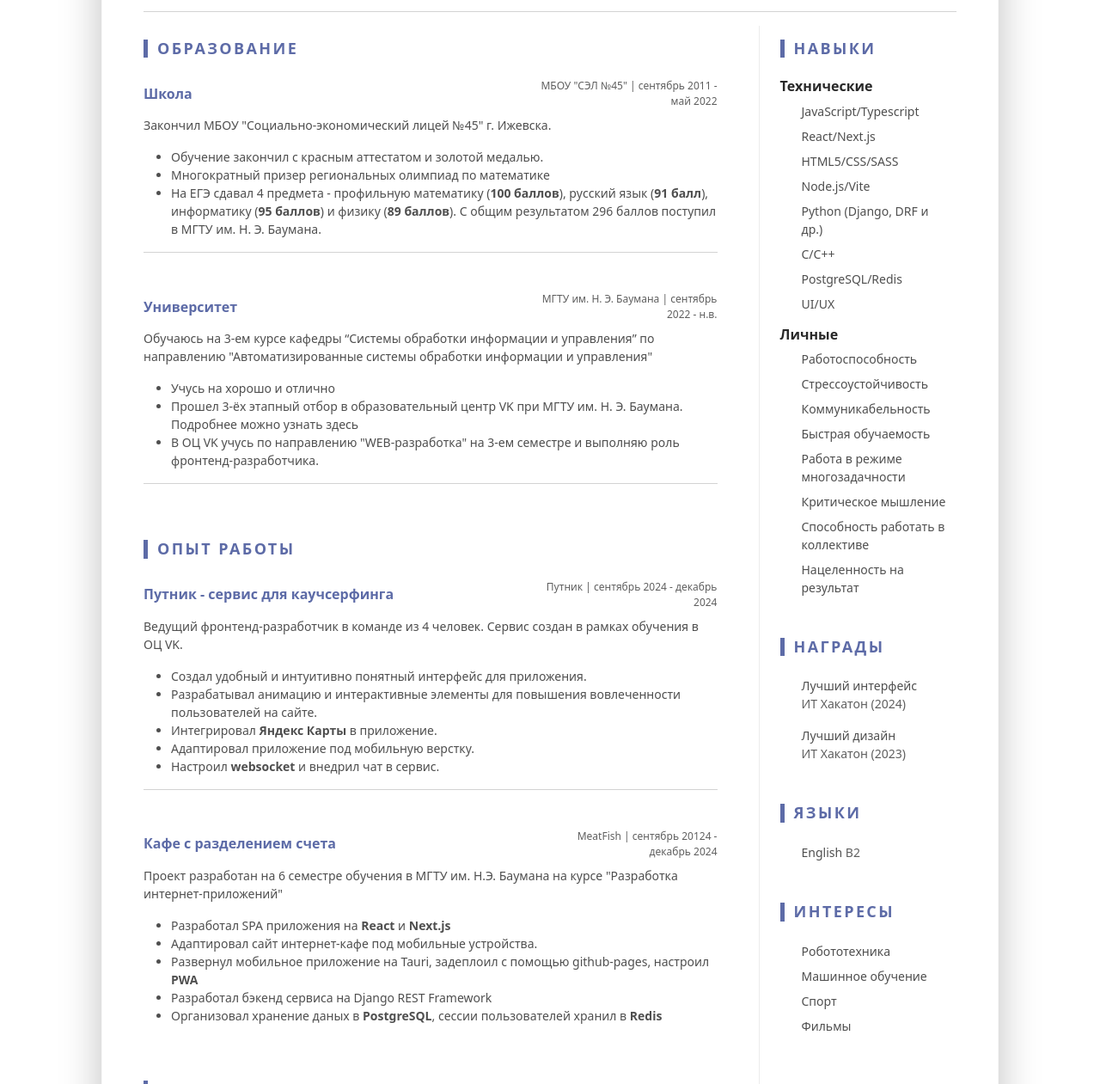
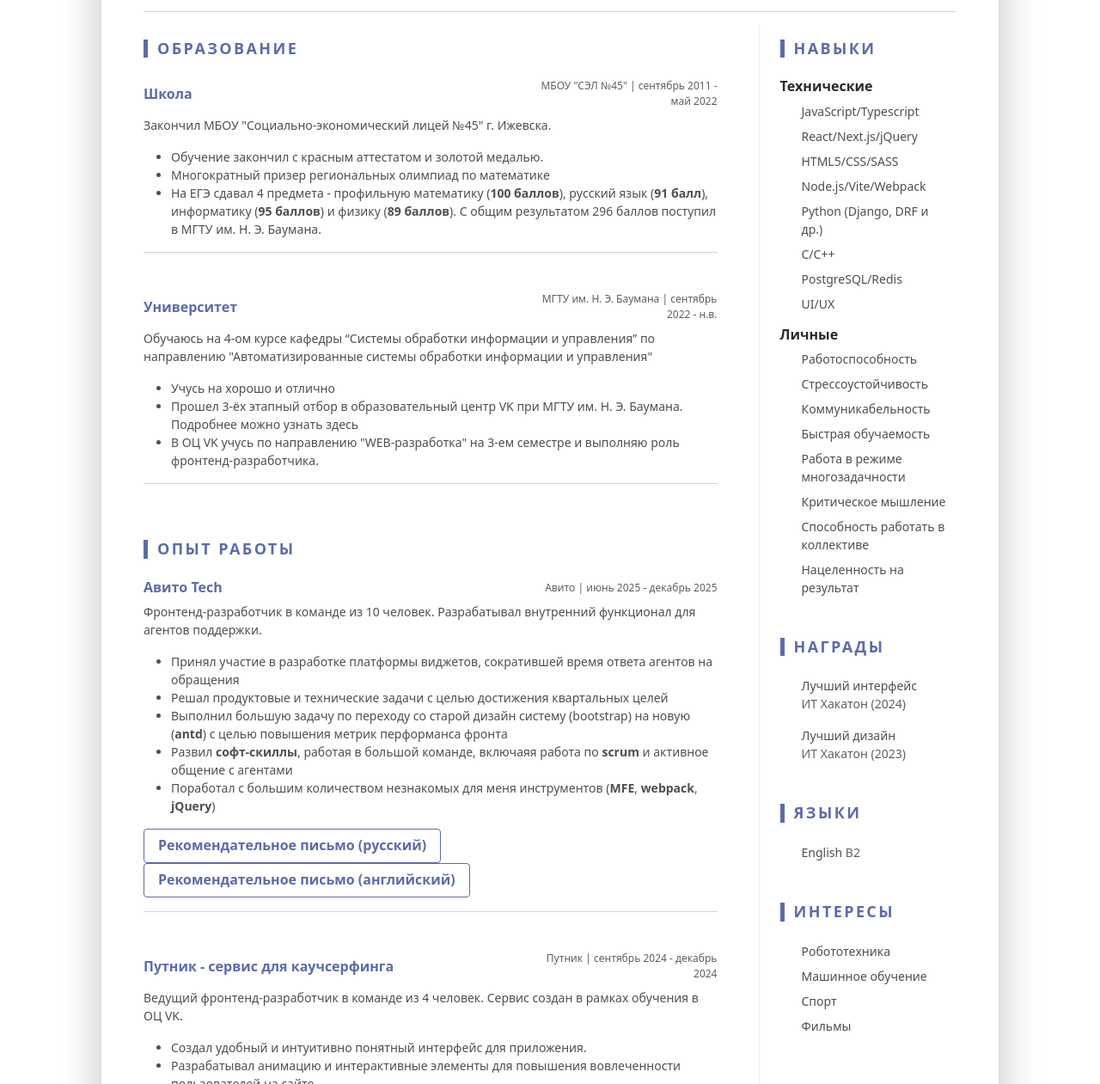
Before and after one commit to FireSpirit171/rezume, a website built with Vite: page index.html in a window 1280 px wide. Shown: the part 368-1629 px from the top of the page at 86% size. Built offline with nearby package versions, Linux system fonts and the light colour scheme.

Commit message:
add: avito

```diff
--- a/index.html
+++ b/index.html
@@ -70,7 +70,7 @@
                                  <div class="item-meta col-12 col-md-6 col-lg-4 text-muted text-start text-md-end">МГТУ им. Н. Э. Баумана | сентябрь 2022 - н.в.</div>
                               </div>
                               <div class="item-content">
-                                 <p>Обучаюсь на 3-ем курсе кафедры “Системы обработки информации и управления” по направлению "Автоматизированные системы обработки информации и управления"</p>
+                                 <p>Обучаюсь на 4-ом курсе кафедры “Системы обработки информации и управления” по направлению "Автоматизированные системы обработки информации и управления"</p>
                                  <ul class="resume-list">
                                     <li>Учусь на хорошо и отлично</li>
                                     <li>Прошел 3-ёх этапный отбор в образовательный центр VK при МГТУ им. Н. Э. Баумана. Подробнее можно узнать <link href="https://education.vk.company/program/kurs-web-razrabotka">здесь</link></li>
@@ -82,6 +82,27 @@
                         </section>
                         <section class="work-section py-1">
                            <h3 class="text-uppercase resume-section-heading mb-4">Опыт работы</h3>
+                           <div class="item mb-3">
+                              <div class="item-heading row align-items-center mb-2">
+                                 <h4 class="item-title col-12 col-md-6 col-lg-8 mb-2 mb-md-0  text-primary">Авито Tech</h4>
+                                 <div class="item-meta col-12 col-md-6 col-lg-4 text-muted text-start text-md-end">Авито | июнь 2025 - декабрь 2025</div>
+                              </div>
+                              <div class="item-content">
+                                 <p>Фронтенд-разработчик в команде из 10 человек. Разрабатывал внутренний функционал для агентов поддержки.</p>
+                                 <ul class="resume-list">
+                                    <li>Принял участие в разработке платформы виджетов, сократившей время ответа агентов на обращения</li>
+                                    <li>Решал продуктовые и технические задачи с целью достижения квартальных целей</li>
+                                    <li>Выполнил большую задачу по переходу со старой дизайн систему (bootstrap) на новую (<strong>antd</strong>) с целью повышения метрик перформанса фронта</li>
+                                    <li>Развил <strong>софт-скиллы</strong>, работая в большой команде, включаяя работа по <strong>scrum</strong> и активное общение с агентами</li>
+                                    <li>Поработал с большим количеством незнакомых для меня инструментов (<strong>MFE</strong>, <strong>webpack</strong>, <strong>jQuery</strong>)</li>
+                                 </ul>
+                                 <div>
+                                    <a href="src/assets/rec2_ru.docx" class="btn btn-outline-primary btn-sm me-2">Рекомендательное письмо (русский)</a>
+                                    <a href="src/assets/rec1_eng.docx" class="btn btn-outline-primary btn-sm">Рекомендательное письмо (английский)</a>
+                                 </div>
+                                 <hr>
+                              </div>
+                           </div>
                            <div class="item mb-3">
                               <div class="item-heading row align-items-center mb-2">
                                  <h4 class="item-title col-12 col-md-6 col-lg-8 mb-2 mb-md-0  text-primary">Путник - сервис для каучсерфинга</h4>
@@ -223,9 +244,9 @@
                               <h4 class="item-title">Технические</h4>
                               <ul class="list-unstyled resume-skills-list">
                                  <li class="mb-2">JavaScript/Typescript</li>
-                                 <li class="mb-2">React/Next.js</li>
-                                 <li class="mb-2"> HTML5/CSS/SASS</li>
-                                 <li class="mb-2">Node.js/Vite</li>
+                                 <li class="mb-2">React/Next.js/jQuery</li>
+                                 <li class="mb-2">HTML5/CSS/SASS</li>
+                                 <li class="mb-2">Node.js/Vite/Webpack</li>
                                  <li class="mb-2">Python (Django, DRF и др.)</li>
                                  <li class="mb-2">C/C++</li>
                                  <li class="mb-2">PostgreSQL/Redis</li>
```
Also changed, not shown: 2 other files.
